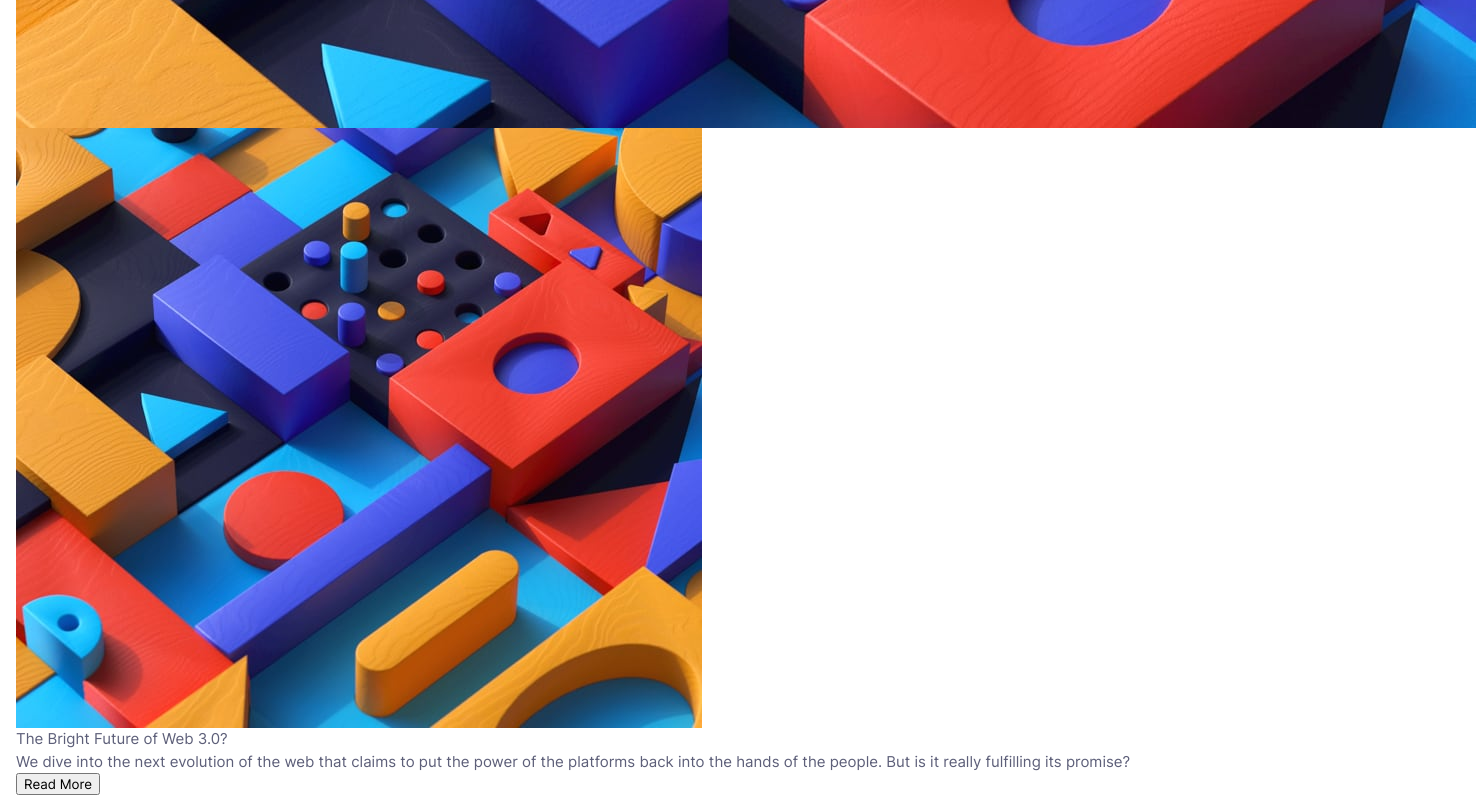
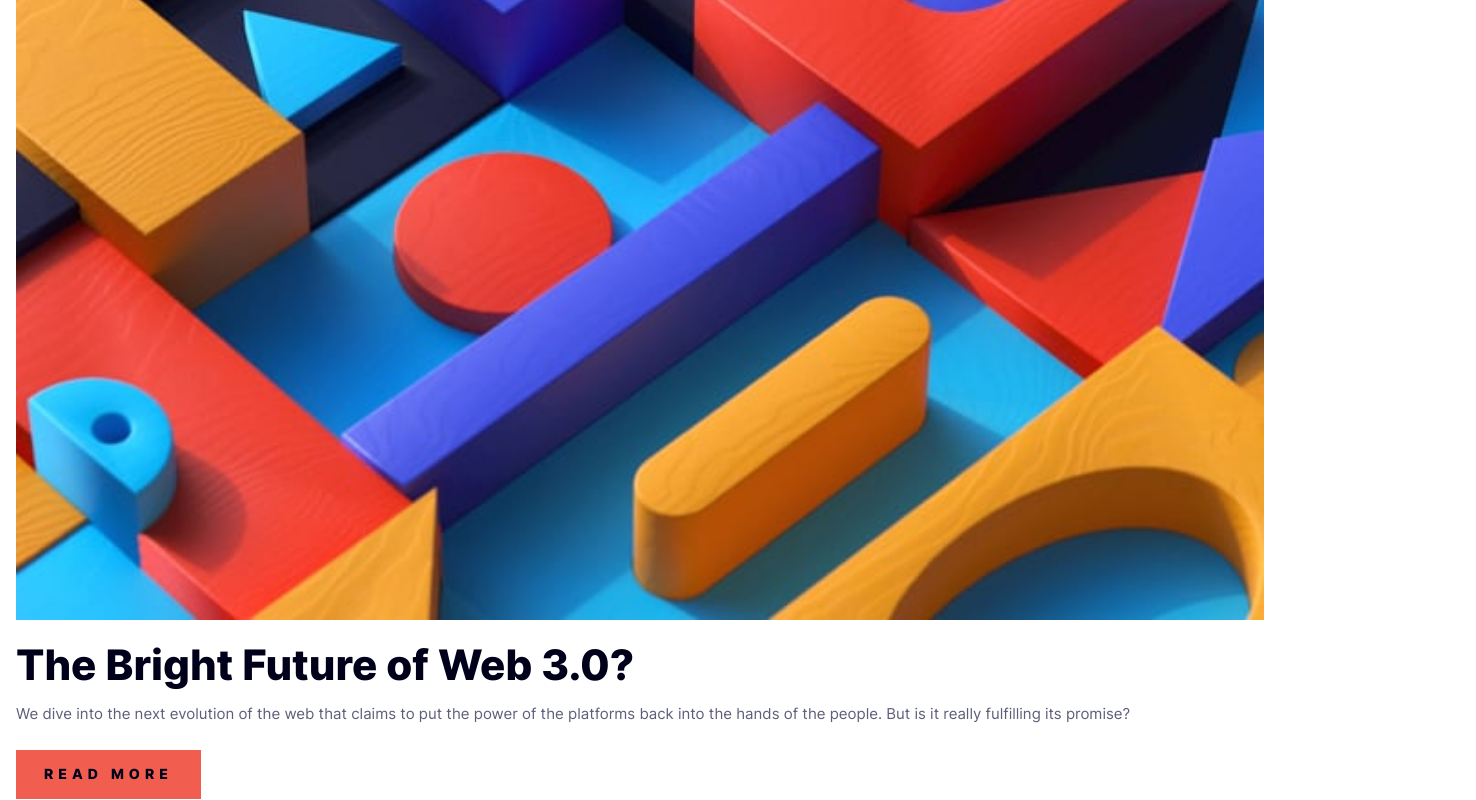
Before and after one commit to VenusY/frontend-mentor-news-homepage, a React app: page / in a window 1280 px wide. Shown: the part 560-1360 px from the top of the page, 1476 px wide, since content can reach past the window. Built offline with nearby package versions, Linux system fonts and the light colour scheme.

Commit message:
Style main article

```diff
--- a/src/components/MainArticle.jsx
+++ b/src/components/MainArticle.jsx
@@ -1,3 +1,5 @@
+import '../styles/scss/MainArticle.scss';
+
 export default function MainArticle() {
   return (
     <article className='main-article'>
--- /dev/null
+++ b/src/styles/scss/MainArticle.scss
@@ -0,0 +1,40 @@
+@use './util' as u;
+
+.main-article {
+  &__hero-image {
+    &--desktop {
+      display: none;
+    }
+
+    &--mobile {
+      width: 100%;
+      margin-bottom: u.rem(24);
+    }
+  }
+
+  &__heading {
+    margin-bottom: u.rem(15);
+    font-size: u.rem(42);
+    font-weight: 800;
+    line-height: 1;
+    color: var(--very-dark-blue);
+  }
+
+  &__description {
+    margin-bottom: u.rem(24);
+    line-height: 1.7;
+  }
+
+  &__button {
+    padding: 16px 28px;
+    margin-bottom: u.rem(64);
+    border: 0;
+    background: var(--soft-red);
+    font-size: u.rem(14);
+    font-weight: 800;
+    color: var(--very-dark-blue);
+    text-transform: uppercase;
+    letter-spacing: u.rem(5);
+    line-height: 1.2;
+  }
+}
```
